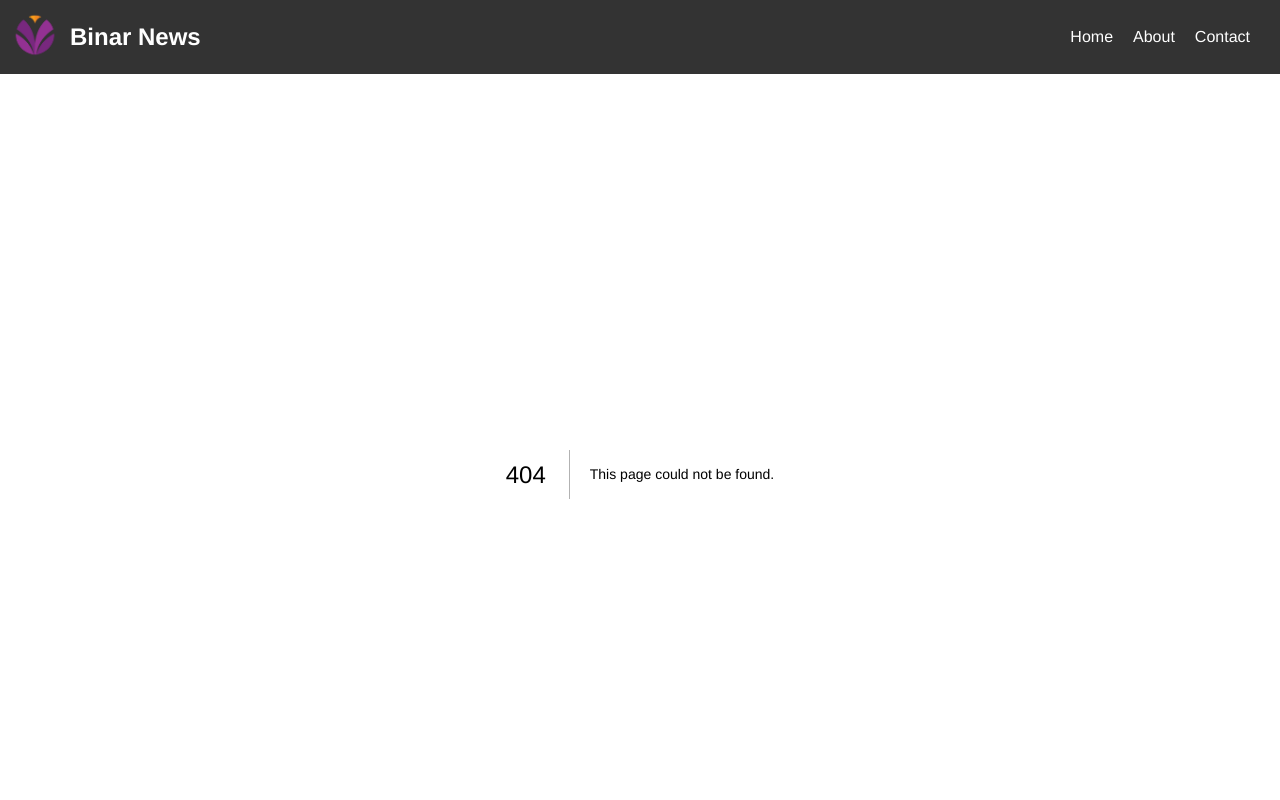
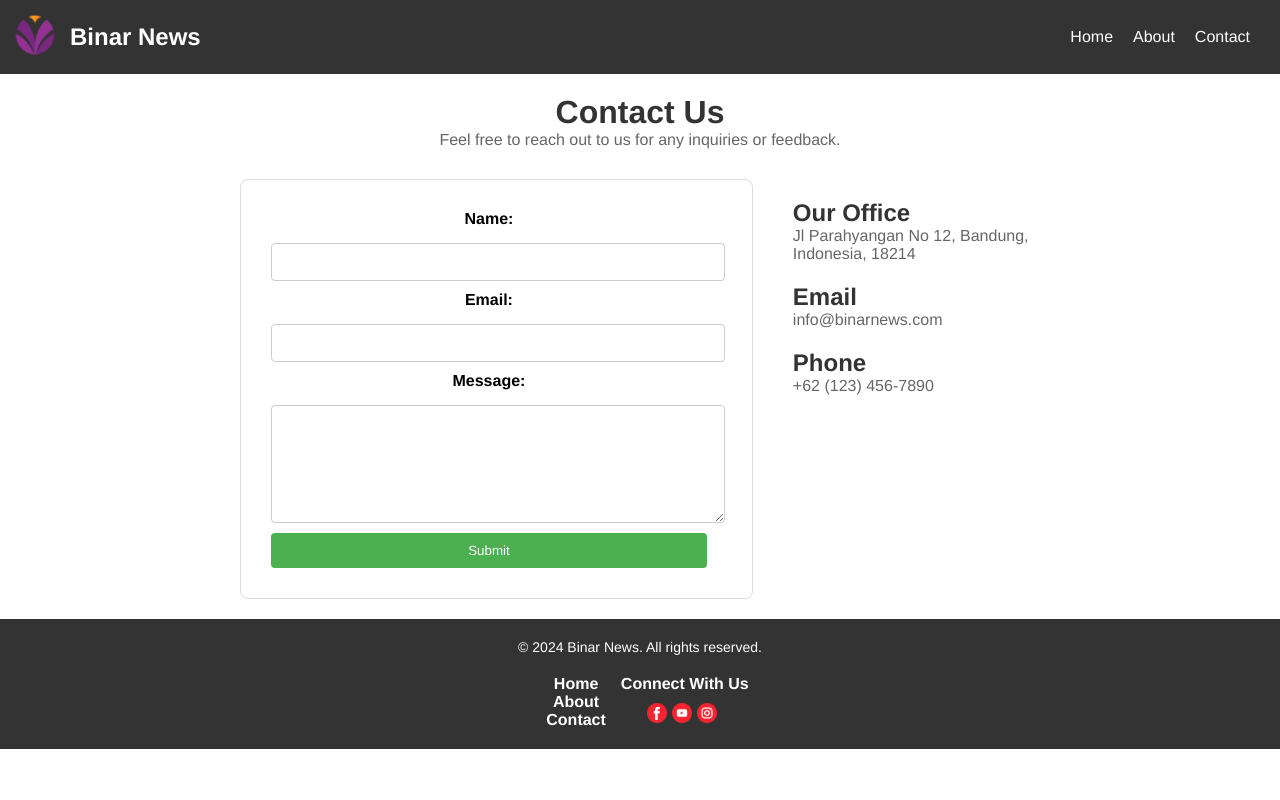
Before and after one commit to luthfianesa/NewsApp, a Next.js app in the folder news-app/: page /contact in a window 1280 px wide. Before the commit this address had no page. Shown: the top 800 px of the page. Built offline with nearby package versions, Linux system fonts and the light colour scheme.

Commit message:
Add Contact page and its contents

```diff
--- a/news-app/src/app/about/page.jsx
+++ b/news-app/src/app/about/page.jsx
@@ -1,4 +1,3 @@
-import React from "react";
 import Head from "next/head";
 import "./about.modules.css";
 
--- /dev/null
+++ b/news-app/src/app/contact/contact.modules.css
@@ -0,0 +1,94 @@
+.contact-container {
+  max-width: 800px;
+  margin: 0 auto;
+  padding: 20px;
+  text-align: center;
+}
+
+.contact-container h1 {
+  color: #333;
+}
+
+.contact-container p {
+  color: #666;
+  margin-bottom: 20px;
+}
+
+.contact-info {
+  display: flex;
+  flex-direction: column;
+  gap: 20px;
+  margin-top: 30px;
+}
+
+.contact-form {
+  width: 80%;
+  padding: 30px;
+  padding-right: 45px;
+  border-radius: 8px;
+  border: 1px solid #ddd;
+}
+
+.contact-details h2 {
+  color: #333;
+  text-align: left;
+  margin-top: 20px;
+}
+
+.contact-details p {
+  color: #666;
+  text-align: left;
+}
+
+form {
+  display: flex;
+  flex-direction: column;
+  gap: 10px;
+}
+
+label {
+  font-weight: bold;
+  margin-bottom: 5px;
+}
+
+input,
+textarea {
+  width: 100%;
+  height: 20px;
+  padding: 8px;
+  border-radius: 4px;
+  border: 1px solid #ccc;
+}
+
+.contact-form textarea {
+  height: 100px;
+}
+
+button {
+  background-color: #4caf50;
+  color: white;
+  padding: 10px;
+  border: none;
+  border-radius: 4px;
+  cursor: pointer;
+}
+
+button:hover {
+  background-color: #45a049;
+}
+
+/* Responsive Styles */
+@media only screen and (min-width: 600px) {
+  .contact-info {
+    flex-direction: row;
+  }
+
+  .contact-form,
+  .contact-details {
+    margin: 0;
+  }
+
+  .contact-form {
+    margin-right: 20px;
+  }
+}
--- /dev/null
+++ b/news-app/src/app/contact/page.jsx
@@ -0,0 +1,47 @@
+import Head from "next/head";
+import "./contact.modules.css";
+const Contact = () => {
+  return (
+    <div>
+      <Head>
+        <title>Contact Us</title>
+        <meta name="description" content="Contact us for any inquiries or feedback." />
+      </Head>
+
+      <div className="contact-container">
+        <h1>Contact Us</h1>
+        <p>Feel free to reach out to us for any inquiries or feedback.</p>
+
+        <div className="contact-info">
+          <div className="contact-form">
+            <form>
+              <label htmlFor="name">Name:</label>
+              <input type="text" id="name" name="name" required />
+
+              <label htmlFor="email">Email:</label>
+              <input type="email" id="email" name="email" required />
+
+              <label htmlFor="message">Message:</label>
+              <textarea id="message" name="message" rows="4" required></textarea>
+
+              <button type="submit">Submit</button>
+            </form>
+          </div>
+
+          <div className="contact-details">
+            <h2>Our Office</h2>
+            <p>Jl Parahyangan No 12, Bandung, Indonesia, 18214</p>
+
+            <h2>Email</h2>
+            <p>info@binarnews.com</p>
+
+            <h2>Phone</h2>
+            <p>+62 (123) 456-7890</p>
+          </div>
+        </div>
+      </div>
+    </div>
+  );
+};
+
+export default Contact;
```
